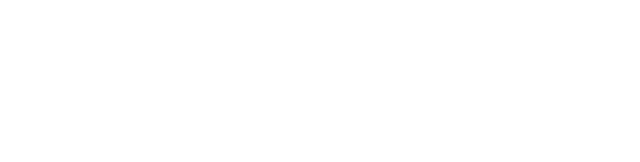
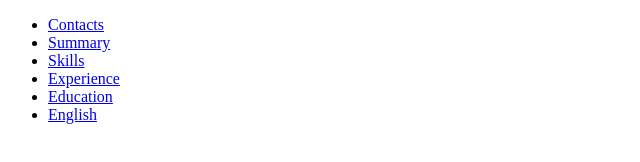
Before and after one commit to Slipmaster91/rsschool-cv, a plain HTML site: page index.html in a window 1280 px wide. Shown: the whole page, without its empty margins (0-640 px from the left). Drawn offline with Linux system fonts and the light colour scheme.

Commit message:
refactor: add header # in html

```diff
--- a/index.html
+++ b/index.html
@@ -13,5 +13,32 @@
       rel="stylesheet"
     />
   </head>
-  <body></body>
+  <body>
+    <header class="header">
+      <div class="container-header">
+        <nav class="nav">
+          <ul class="nav-list">
+            <li class="nav-item">
+              <a href="#contacts" class="nav-link">Contacts</a>
+            </li>
+            <li class="nav-item">
+              <a href="#summary" class="nav-link">Summary</a>
+            </li>
+            <li class="nav-item">
+              <a href="#skills" class="nav-link">Skills</a>
+            </li>
+            <li class="nav-item">
+              <a href="#experience" class="nav-link">Experience</a>
+            </li>
+            <li class="nav-item">
+              <a href="#education" class="nav-link">Education</a>
+            </li>
+            <li class="nav-item">
+              <a href="#english" class="nav-link">English</a>
+            </li>
+          </ul>
+        </nav>
+      </div>
+    </header>
+  </body>
 </html>
```
